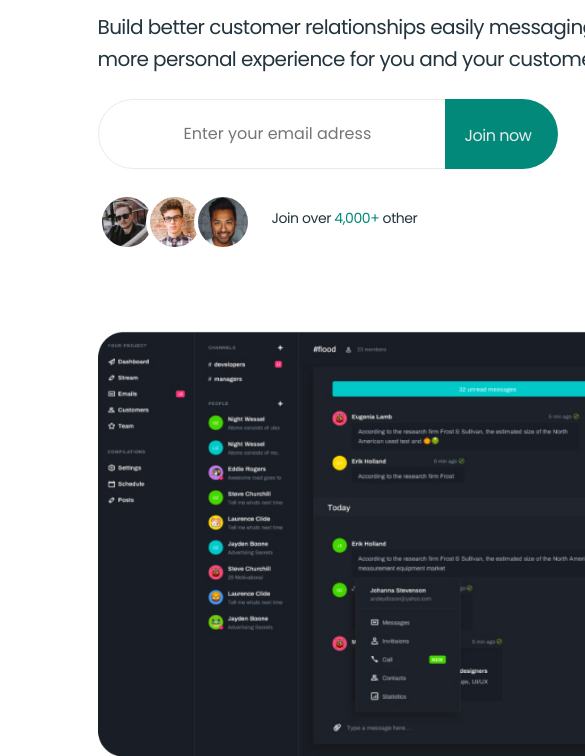
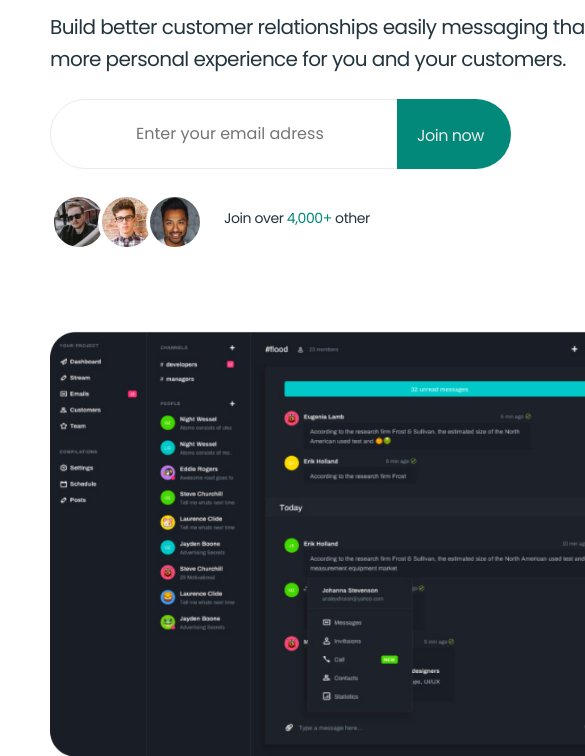
Before and after one commit to asyfitt/progate-kelas1-kelompk1, a plain HTML site: page main.html in a window 390 px wide. Shown: the part 133-889 px from the top of the page, 585 px wide, since content can reach past the window. Drawn offline with Linux system fonts and the light colour scheme.

Commit message:
revisi responsive main

```diff
--- a/main-responsive.css
+++ b/main-responsive.css
@@ -1,11 +1,12 @@
 @media (max-width: 670px) {
 
     .main {
-        width: 100%;
+        width: 50%;
+        margin: 0px 50px;
     }
 
     .main-text p {
-        width: 500px;
+        width: 90%;
         height: 64px;
     }
 
@@ -65,4 +66,5 @@
         flex: auto;
     }
 
+
 }
```
